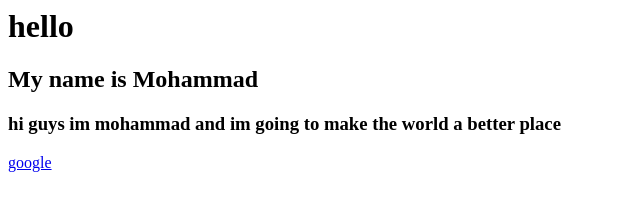
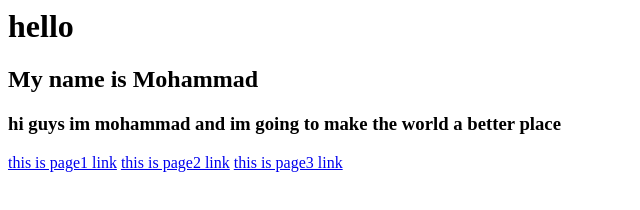
Before and after one commit to devcapt/jadi-git, a plain HTML site: page index.html in a window 1280 px wide. Shown: the whole page, without its empty margins (0-640 px from the left). Drawn offline with Linux system fonts and the light colour scheme.

Commit message:
we linked pages* with index.html

```diff
--- a/index.html
+++ b/index.html
@@ -4,6 +4,9 @@
 	<h1>hello</h1>
 	<h2>My name is Mohammad</h2>
 	<h3>hi guys im mohammad and im going to make the world a better place</h3>
-	<a href="https://google.com">google</a>
+
+	<a href="page1.html">this is page1 link</a>
+	<a href="page2.html">this is page2 link</a>
+	<a href="page3.html">this is page3 link</a>
 </body>
 </html>
```
